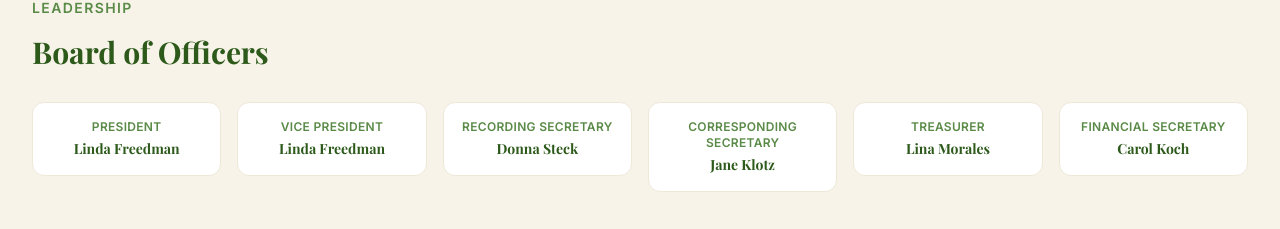
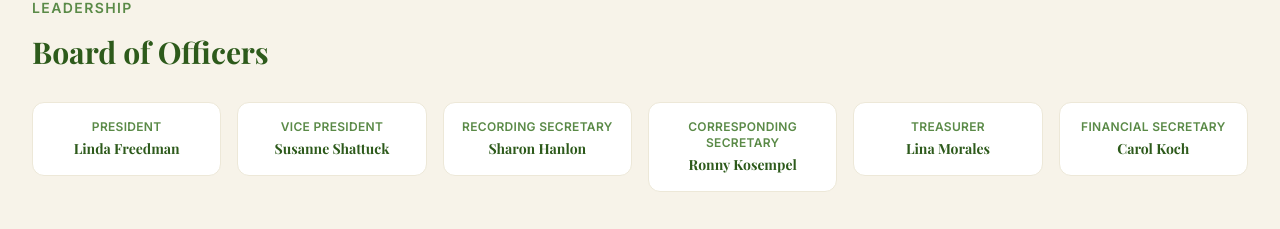
Before and after one commit to VictoriaVasys/old-york-road-garden-club, a React (Vite) app: page /join in a window 1280 px wide. Shown: the part 1476-1705 px from the top of the page. Built offline with nearby package versions, Linux system fonts and the light colour scheme; a web font is replaced by a local one.

Commit message:
update board names

```diff
--- a/src/pages/Join.tsx
+++ b/src/pages/Join.tsx
@@ -13,9 +13,9 @@ const benefits = [
 
 const officers = [
   { title: 'President', name: 'Linda Freedman' },
-  { title: 'Vice President', name: 'Linda Freedman' },
-  { title: 'Recording Secretary', name: 'Donna Steck' },
-  { title: 'Corresponding Secretary', name: 'Jane Klotz' },
+  { title: 'Vice President', name: 'Susanne Shattuck' },
+  { title: 'Recording Secretary', name: 'Sharon Hanlon' },
+  { title: 'Corresponding Secretary', name: 'Ronny Kosempel' },
   { title: 'Treasurer', name: 'Lina Morales' },
   { title: 'Financial Secretary', name: 'Carol Koch' },
 ]
```
